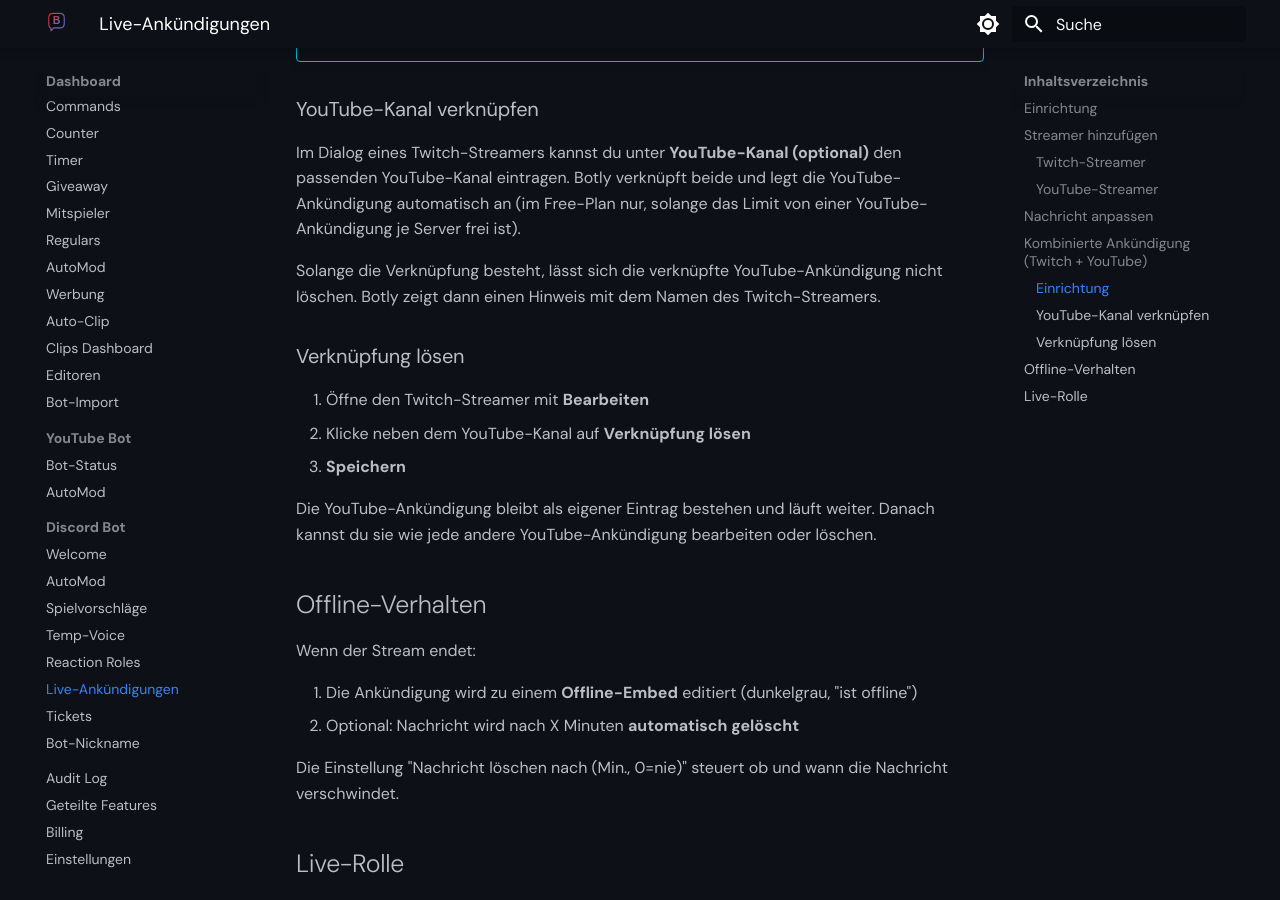
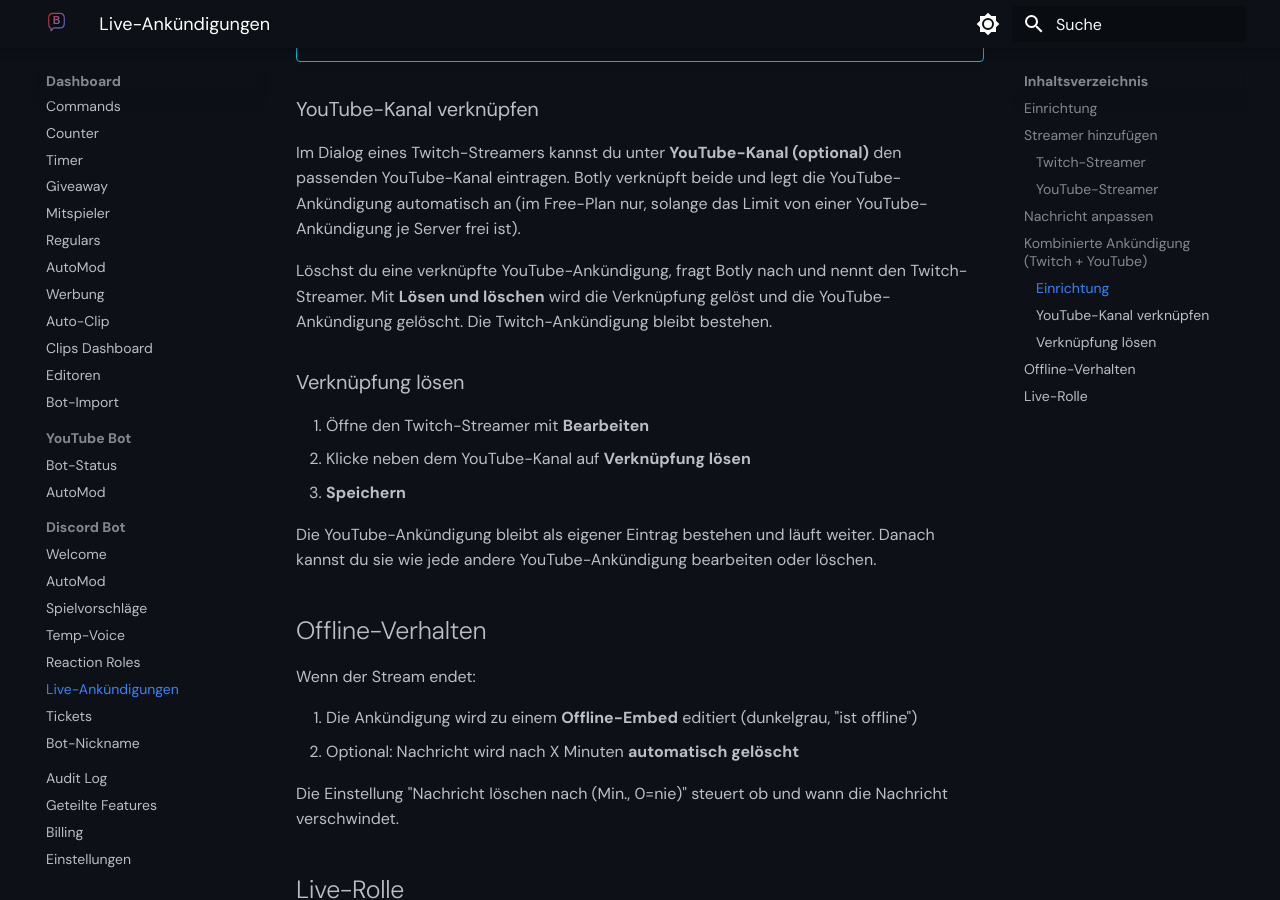
Before and after one commit to thymply/botly-docs, an MkDocs documentation site: the page built from docs/dashboard/discord/live-ankuendigungen.md, in a window 1280 px wide and 900 px high, scrolled down 1775 px. Built offline with MkDocs 1.6.1 and Material for MkDocs 9.7.7, drawn with Linux system fonts in a browser that asks for light colours; plug-ins that fetch from the network failed and are left out.

Commit message:
docs: verknüpfte YouTube-Ankündigung direkt lösen und löschen (A36)
Co-Authored-By: Claude Opus 5.5 <noreply@anthropic.com>
Claude-Session: https://claude.ai/code/session_01FVTiApXW9VzDKUxkzaVt4t

```diff
--- a/docs/dashboard/discord/live-ankuendigungen.md
+++ b/docs/dashboard/discord/live-ankuendigungen.md
@@ -56,7 +56,7 @@ Wenn die erste Plattform live geht, wartet Botly die eingestellte Verzögerung a
 
 Im Dialog eines Twitch-Streamers kannst du unter **YouTube-Kanal (optional)** den passenden YouTube-Kanal eintragen. Botly verknüpft beide und legt die YouTube-Ankündigung automatisch an (im Free-Plan nur, solange das Limit von einer YouTube-Ankündigung je Server frei ist).
 
-Solange die Verknüpfung besteht, lässt sich die verknüpfte YouTube-Ankündigung nicht löschen. Botly zeigt dann einen Hinweis mit dem Namen des Twitch-Streamers.
+Löschst du eine verknüpfte YouTube-Ankündigung, fragt Botly nach und nennt den Twitch-Streamer. Mit **Lösen und löschen** wird die Verknüpfung gelöst und die YouTube-Ankündigung gelöscht. Die Twitch-Ankündigung bleibt bestehen.
 
 ### Verknüpfung lösen
 
```
